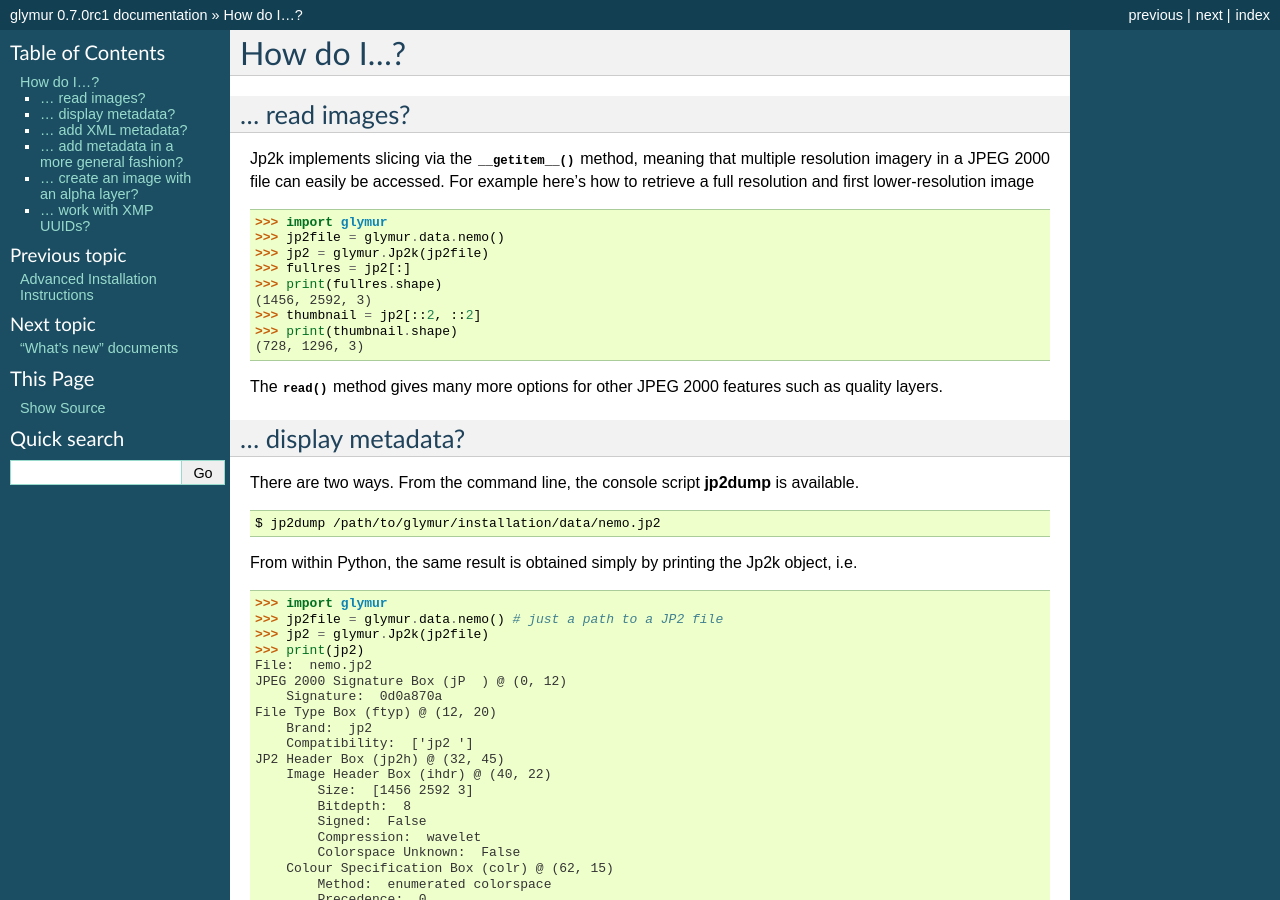
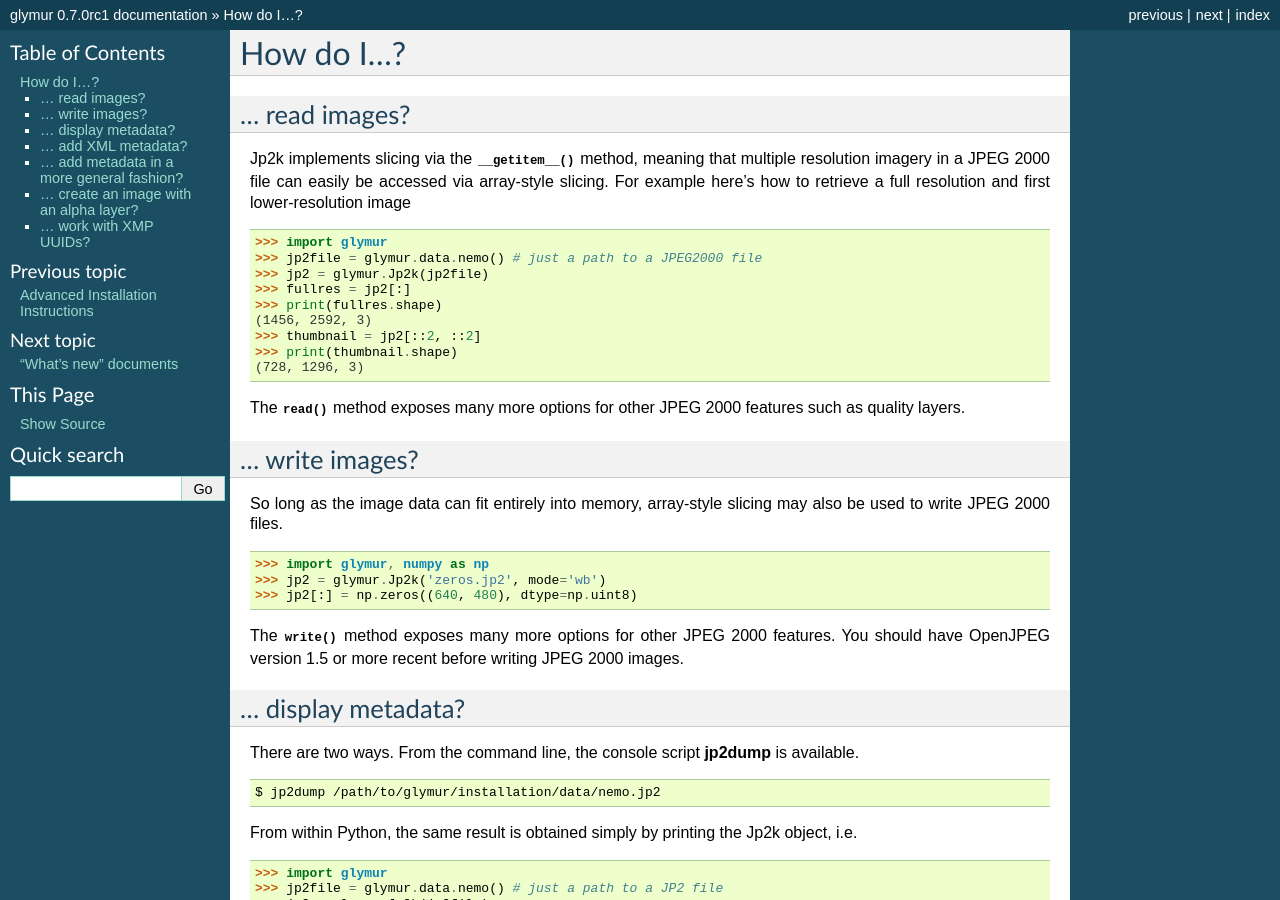
Before and after one commit to quintusdias/glymur, a Sphinx documentation site: the page built from docs/source/how_do_i.rst, in a window 1280 px wide and 900 px high. Built offline with Sphinx 7.4.7, drawn with Linux system fonts in a browser that asks for light colours; some of the changed text lies outside the part shown.

Commit message:
more doc updates

```diff
--- a/docs/source/how_do_i.rst
+++ b/docs/source/how_do_i.rst
@@ -7,11 +7,11 @@ How do I...?
 ================
 Jp2k implements slicing via the :py:meth:`__getitem__` method, meaning that
 multiple resolution imagery in a JPEG 2000 file can
-easily be accessed.  For example here's how to retrieve a full resolution and
-first lower-resolution image ::
+easily be accessed via array-style slicing.  For example here's how to
+retrieve a full resolution and first lower-resolution image ::
 
     >>> import glymur
-    >>> jp2file = glymur.data.nemo()
+    >>> jp2file = glymur.data.nemo() # just a path to a JPEG2000 file
     >>> jp2 = glymur.Jp2k(jp2file)
     >>> fullres = jp2[:]
     >>> print(fullres.shape)
@@ -20,8 +20,21 @@ first lower-resolution image ::
     >>> print(thumbnail.shape)
     (728, 1296, 3)
 
-The :py:meth:`read` method gives many more options for other JPEG 2000 features
-such as quality layers.
+The :py:meth:`read` method exposes many more options for other JPEG 2000
+features such as quality layers.
+
+... write images?
+=================
+So long as the image data can fit entirely into memory, array-style slicing may
+also be used to write JPEG 2000 files.
+
+    >>> import glymur, numpy as np
+    >>> jp2 = glymur.Jp2k('zeros.jp2', mode='wb')
+    >>> jp2[:] = np.zeros((640, 480), dtype=np.uint8)
+
+The :py:meth:`write` method exposes many more options for other JPEG 2000
+features.  You should have OpenJPEG version 1.5 or more recent before writing
+JPEG 2000 images.
 
 ... display metadata?
 =====================
@@ -328,10 +341,10 @@ is currently limited to XML and UUID boxes.
 ... create an image with an alpha layer?
 ========================================
 
-OpenJPEG can create JP2 files with more than 3 components (requires
-the development version of OpenJPEG), but by default, any extra components are
-not described as such.  In order to do so, we need to rewrap such
-an image in a set of boxes that includes a channel definition box.
+OpenJPEG can create JP2 files with more than 3 components (use version 2.1.0+
+for this), but by default, any extra components are not described
+as such.  In order to do so, we need to rewrap such an image in a
+set of boxes that includes a channel definition box.
 
 This example is based on SciPy example code found at
 http://scipy-lectures.github.io/advanced/image_processing/#basic-manipulations .
@@ -389,7 +402,11 @@ Here's how the Preview application on the mac shows the RGBA image.
 
 ... work with XMP UUIDs?
 ========================
-XMP is metadata on steroids.
+`Wikipedia <http://en.wikipedia.org/wiki/Extensible_Metadata_Platform>`_ states
+that "The Extensible Metadata Platform (XMP) is an ISO standard,
+originally created by Adobe Systems Inc., for the creation, processing
+and interchange of standardized and custom metadata for all kinds
+of resources."
 
 The example JP2 file shipped with glymur has an XMP UUID. ::
 
--- a/docs/source/introduction.rst
+++ b/docs/source/introduction.rst
@@ -10,12 +10,11 @@ JPEG 2000 images is currently limited to images that can fit in memory.
 but it is strongly recommended to use version 2.1.0, which is the most recently
 released version of OpenJPEG at this time.
 
-
 In regards to metadata, most JP2 boxes are properly interpreted.
 Certain optional JP2 boxes can also be written, including XML boxes and
 XMP UUIDs.  There is incomplete support for reading JPX metadata.
 
-Glymur 0.6 works on Python versions 2.7, 3.3 and 3.4.  If you have Python 2.6,
+Glymur works on Python versions 2.7, 3.3 and 3.4.  If you have Python 2.6,
 you should use the 0.5 series of Glymur.
 
 For more information about OpenJPEG, please consult http://www.openjpeg.org.
--- a/docs/source/roadmap.rst
+++ b/docs/source/roadmap.rst
@@ -2,7 +2,7 @@
 Platforms Tested (0.7.0 release only)
 -------------------------------------
     * Linux Mint 17 / Python 3.4.0 and 2.7.6 / OpenJPEG 2.1.0 and 1.3.0
-    * MacOS 10.6.8 / MacPorts / Python 3.4.1
+    * MacOS 10.6.8 / MacPorts / Python 3.4.1, 3.3.5,and 2.7.8
     * CentOS 6.5 / Anaconda Python 3.4.1 / OpenJPEG 1.3.0
 
 ------------
```
Also changed, not shown: docs/source/detailed_installation.rst (+4 -4 lines).
